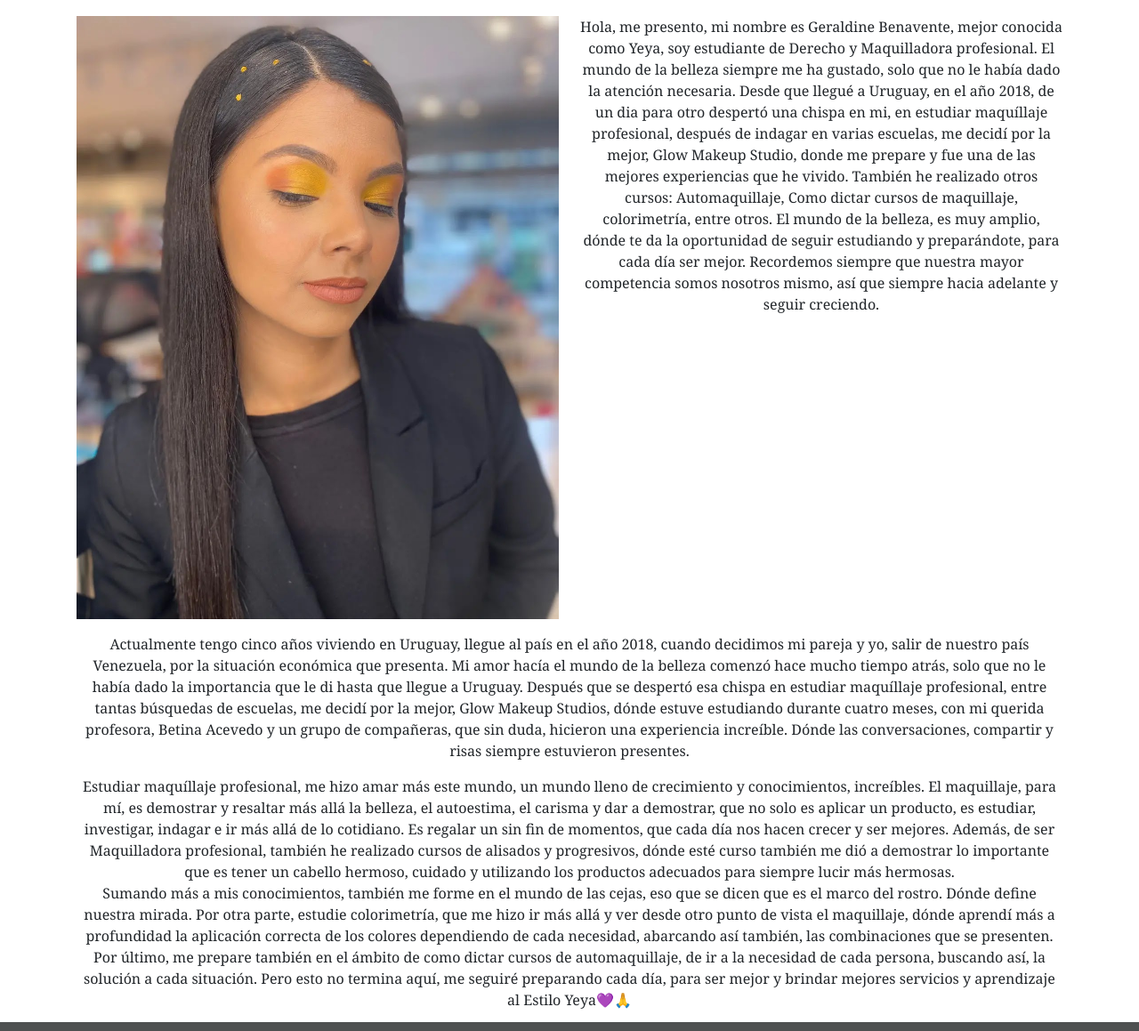
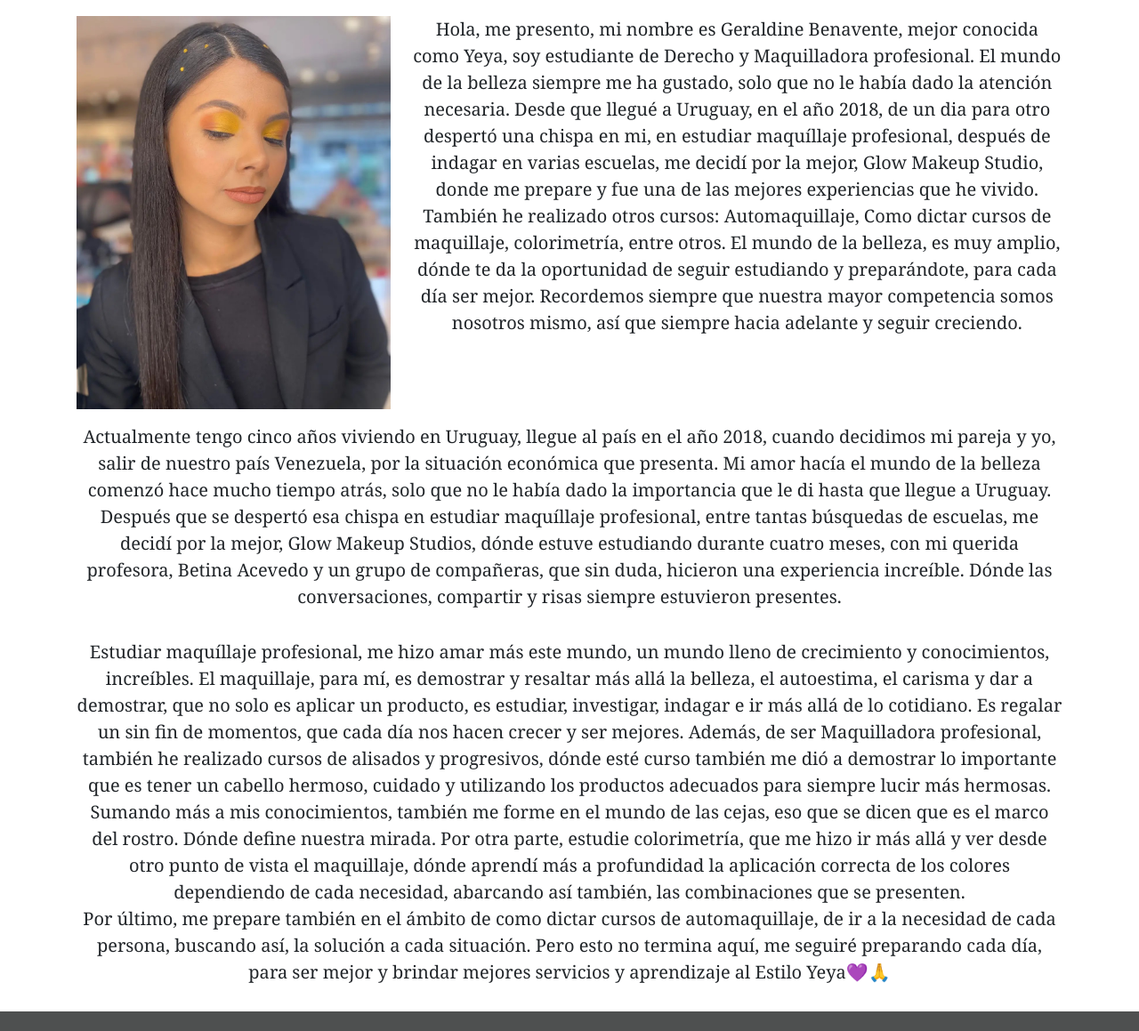
Before and after one commit to klopezrod/primerrepo, a website: page pages/about.html in a window 1280 px wide. Shown: the part 187-1346 px from the top of the page at 89% size. Drawn offline with nearby package versions, Linux system fonts and the light colour scheme.

```diff
--- a/pages/about.html
+++ b/pages/about.html
@@ -16,8 +16,7 @@
     <meta property="og:title" content="EstiloYeya Studio">
     <meta property="og:description"
         content="Una empresa de maquillaje es una empresa comercial que se especializa en la producción y venta de productos de maquillaje. Nuestra empresa esta a cargo del mejor equipo de maquilladores y profesionales del negocios.">
-    <meta property="og:image"
-        content="../multimedia/LogoYeya.png">
+    <meta property="og:image" content="../multimedia/LogoYeya.png">
 
     <!-- Twitter -->
     <meta property="twitter:card" content="summary_large_image">
@@ -25,8 +24,7 @@
     <meta property="twitter:title" content="EstiloYeya Studio">
     <meta property="twitter:description"
         content="Studio de maquillaje, en el que busco expandir conocimientos, y resaltar la belleza a través del maquillaje.">
-    <meta property="twitter:image"
-        content="multimedia/LogoYeya.png">
+    <meta property="twitter:image" content="multimedia/LogoYeya.png">
     <!-- FUENTE -->
     <link rel="preconnect" href="https://fonts.googleapis.com">
     <link rel="preconnect" href="https://fonts.gstatic.com" crossorigin>
@@ -92,22 +90,49 @@
         <h1> SOBRE NOSOTROS </h1>
         <div class="container text-center">
             <div class="row">
-                <img class="col-md-6 col-lg-6 my-2" data-aos="zoom-in-up" src="../multimedia/Geraldine.jpg" alt="Geraldine Benavente">
-              <div class="col-md-6 col-lg-6 my-2" data-aos="zoom-in-up" >
-                Hola, me presento, mi nombre es Geraldine Benavente, mejor conocida como Yeya, soy estudiante de Derecho y Maquilladora profesional. El mundo de la belleza siempre me ha gustado, solo que no le había dado la atención necesaria. Desde que llegué a Uruguay, en el año 2018, de un dia para otro despertó una chispa en mi, en estudiar maquíllaje profesional, después de indagar en varias escuelas, me decidí por la mejor, Glow Makeup Studio, donde me prepare y fue una de las mejores experiencias que he vivido. También he realizado otros cursos: Automaquillaje, Como dictar cursos de maquillaje, colorimetría, entre otros. El mundo de la belleza, es muy amplio, dónde te da la oportunidad de seguir estudiando y preparándote, para cada día ser mejor. Recordemos siempre que nuestra mayor competencia somos nosotros mismo, así que siempre hacia adelante y seguir creciendo.
+                <img class="col-md-4 col-lg-4 my-2" data-aos="zoom-in-up" src="../multimedia/Geraldine.jpg"
+                    alt="Geraldine Benavente">
+                <div class="col-md-8 col-lg-8 my-2" data-aos="zoom-in-up">
+                    <p class="text-a">Hola, me presento, mi nombre es Geraldine Benavente, mejor conocida como Yeya, soy estudiante de
+                    Derecho y Maquilladora profesional. El mundo de la belleza siempre me ha gustado, solo que no le
+                    había dado la atención necesaria. Desde que llegué a Uruguay, en el año 2018, de un dia para otro
+                    despertó una chispa en mi, en estudiar maquíllaje profesional, después de indagar en varias
+                    escuelas, me decidí por la mejor, Glow Makeup Studio, donde me prepare y fue una de las mejores
+                    experiencias que he vivido. También he realizado otros cursos: Automaquillaje, Como dictar cursos de
+                    maquillaje, colorimetría, entre otros. El mundo de la belleza, es muy amplio, dónde te da la
+                    oportunidad de seguir estudiando y preparándote, para cada día ser mejor. Recordemos siempre que
+                    nuestra mayor competencia somos nosotros mismo, así que siempre hacia adelante y seguir creciendo. </p>
                 </div>
-                <div class="col-md-12 col-lg-12 my-2" data-aos="zoom-in-up" >
-                Actualmente tengo cinco años viviendo en Uruguay, llegue al país en el año 2018, cuando decidimos mi pareja y yo, salir de nuestro país Venezuela, por la situación económica que presenta.
-                Mi amor hacía el mundo de la belleza comenzó hace mucho tiempo atrás, solo que no le había dado la importancia que le di hasta que llegue a Uruguay. Después que se despertó esa chispa en estudiar maquíllaje profesional, entre tantas búsquedas de escuelas, me decidí por la mejor, Glow Makeup Studios, dónde estuve estudiando durante cuatro meses, con mi querida profesora, Betina Acevedo y un grupo de compañeras, que sin duda, hicieron una experiencia increíble. Dónde las conversaciones, compartir y risas siempre estuvieron presentes.
+                <div class="col-md-12 col-lg-12 my-2" data-aos="zoom-in-up">
+                    <p class="text-a"> Actualmente tengo cinco años viviendo en Uruguay, llegue al país en el año 2018, cuando decidimos mi
+                    pareja y yo, salir de nuestro país Venezuela, por la situación económica que presenta.
+                    Mi amor hacía el mundo de la belleza comenzó hace mucho tiempo atrás, solo que no le había dado la
+                    importancia que le di hasta que llegue a Uruguay. Después que se despertó esa chispa en estudiar
+                    maquíllaje profesional, entre tantas búsquedas de escuelas, me decidí por la mejor, Glow Makeup
+                    Studios, dónde estuve estudiando durante cuatro meses, con mi querida profesora, Betina Acevedo y un
+                    grupo de compañeras, que sin duda, hicieron una experiencia increíble. Dónde las conversaciones,
+                    compartir y risas siempre estuvieron presentes. </p>
                 </div>
-              <div class="col-md-12 col-lg-12 my-2" data-aos="zoom-in-up" >
-                Estudiar maquíllaje profesional, me hizo amar más este mundo, un mundo lleno de crecimiento y conocimientos, increíbles. El maquillaje, para mí, es demostrar y resaltar más allá la belleza, el autoestima, el carisma y dar a demostrar, que no solo es aplicar un producto, es estudiar, investigar, indagar e ir más allá de lo cotidiano. Es regalar un sin fin de momentos, que cada día nos hacen crecer y ser mejores.
-                Además, de ser Maquilladora profesional, también he realizado cursos de alisados y progresivos, dónde esté curso también me dió a demostrar lo importante que es tener un cabello hermoso, cuidado y utilizando los productos adecuados para siempre lucir más hermosas.
+                <div class="col-md-12 col-lg-12 my-2" data-aos="zoom-in-up">
+                    <p class="text-a">Estudiar maquíllaje profesional, me hizo amar más este mundo, un mundo lleno de crecimiento y
+                    conocimientos, increíbles. El maquillaje, para mí, es demostrar y resaltar más allá la belleza, el
+                    autoestima, el carisma y dar a demostrar, que no solo es aplicar un producto, es estudiar,
+                    investigar, indagar e ir más allá de lo cotidiano. Es regalar un sin fin de momentos, que cada día
+                    nos hacen crecer y ser mejores.
+                    Además, de ser Maquilladora profesional, también he realizado cursos de alisados y progresivos,
+                    dónde esté curso también me dió a demostrar lo importante que es tener un cabello hermoso, cuidado y
+                    utilizando los productos adecuados para siempre lucir más hermosas.
                     <br>
-                Sumando más a mis conocimientos, también me forme en el mundo de las cejas, eso que se dicen que es el marco del rostro. Dónde define nuestra mirada.
-                Por otra parte, estudie colorimetría, que me hizo ir más allá y ver desde otro punto de vista el maquillaje, dónde aprendí más a profundidad la aplicación correcta de los colores dependiendo de cada necesidad, abarcando así también, las combinaciones que se presenten.
+                    Sumando más a mis conocimientos, también me forme en el mundo de las cejas, eso que se dicen que es
+                    el marco del rostro. Dónde define nuestra mirada.
+                    Por otra parte, estudie colorimetría, que me hizo ir más allá y ver desde otro punto de vista el
+                    maquillaje, dónde aprendí más a profundidad la aplicación correcta de los colores dependiendo de
+                    cada necesidad, abarcando así también, las combinaciones que se presenten.
                     <br>
-                Por último, me prepare también en el ámbito de como dictar cursos de automaquillaje, de ir a la necesidad de cada persona, buscando así, la solución a cada situación. Pero esto no termina aquí, me seguiré preparando cada día, para ser mejor y brindar mejores servicios y aprendizaje al Estilo Yeya💜🙏
+                    Por último, me prepare también en el ámbito de como dictar cursos de automaquillaje, de ir a la
+                    necesidad de cada persona, buscando así, la solución a cada situación. Pero esto no termina aquí, me
+                    seguiré preparando cada día, para ser mejor y brindar mejores servicios y aprendizaje al Estilo
+                    Yeya💜🙏 </p>
                 </div>
             </div>
         </div>
@@ -119,13 +144,13 @@
             <ul class="footerlist">
                 <li><a href="../index.html" class="nav-link">Inicio</a></li>
                 <li><a href="../pages/about.html" class="nav-link">Nosotros</a></li>
-                <li><a href="../pages/servicios.html" class="nav-link">Servicios</a></li>
                 <li><a href="../pages/galeria.html" class="nav-link">Galeria</a></li>
                 <li><a href="../pages/contacto.html" class="nav-link">Contacto</a></li>
             </ul>
         </footer>
         <ul class="nav-list2">
-            <li><a href="https://www.facebook.com" target="_blank"><img src="../multimedia/facebook.png" alt="facebook" class="redes"></a>
+            <li><a href="https://www.facebook.com" target="_blank"><img src="../multimedia/facebook.png" alt="facebook"
+                        class="redes"></a>
             </li>
             <li><a href="https://www.instagram.com/estiloyeya" target="_blank"><img src="../multimedia/ig.png"
                         alt="instagram" class="redes"></a></li>
--- a/scss/base/_reset.scss
+++ b/scss/base/_reset.scss
@@ -1,4 +1,4 @@
-* {
+  * {
     margin: 0;
     padding: 0;
     box-sizing: border-box;
--- a/scss/components/_footer.scss
+++ b/scss/components/_footer.scss
@@ -30,6 +30,7 @@
 }
 
 .footerlist {
+    display: flex;
     text-align: center;
     justify-content: center;
     gap: 5px;
--- a/scss/layout/_about.scss
+++ b/scss/layout/_about.scss
@@ -11,3 +11,8 @@
     height: 10%;
     object-fit: cover;
 }
+
+.text-a {
+    font-size: 20px;
+    text-align: center;
+}
--- a/scss/layout/_mediaqueries.scss
+++ b/scss/layout/_mediaqueries.scss
@@ -75,9 +75,6 @@
 
 /*footer*/
 
-.footerlist {
-    display: flex;
-}
 
 
 @media screen and (min-width: 1080px) {
@@ -95,4 +92,9 @@
         font-size: 25px;
 }
 
+.text-a {
+    font-size: 30px;
+
 }
+
+}
```
Also changed, not shown: pages/contacto.html (+0 -1 lines), pages/galeria.html (+0 -1 lines), pages/servicios.html (+0 -1 lines), css/style.css, 1 other file. Lines whose indentation alone changed are shown as unchanged.
